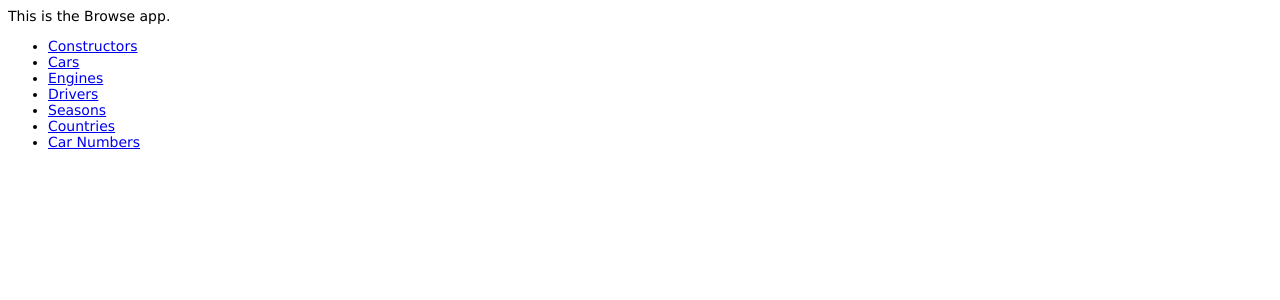
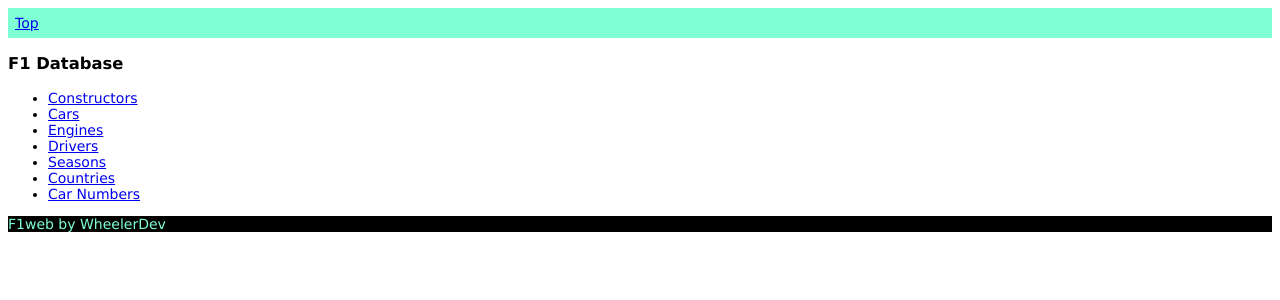
Before and after one commit to riktov/f1web, a Django app: page / in a window 1280 px wide. Shown: the top 300 px of the page. Run offline with Django 4.2, Linux system fonts and the light colour scheme; parts of the project's set-up code (start-up, migrations or seed data) failed here and were passed over.

Commit message:
refactor templates

```diff
--- a/browse/static/css/browse/common.css
+++ b/browse/static/css/browse/common.css
@@ -49,6 +49,10 @@ div.MainContent.EngineMaker div.ObjectDetail,
 div.MainContent.Constructor div.ObjectDetail {
     margin-left: 9em ;
 }
+
+div.MainContent div.Details h1 {
+    margin: 0 ;
+}
 div.ObjectDetail > h1{
     margin-top: 0 ;
 }
--- a/browse/templates/browse/base.html
+++ b/browse/templates/browse/base.html
@@ -16,7 +16,7 @@
 
     <link rel="icon" type="image/x-icon" href="{% static '/images/favicon.png' %}">
 
-    <meta name="viewport" content="width=device-width,initial-scale=1″ />
+    <meta name="viewport" content="width=device-width,initial-scale=1" />
 </head>
 
 <body>
--- a/browse/templates/browse/index.html
+++ b/browse/templates/browse/index.html
@@ -1,14 +1,13 @@
+{% extends "browse/base.html" %}
 {% load static %}
 
-<html>
+{% block head %}
+<title>F1 Database</title>
+{% endblock %}
 
-<head>
-    <meta name="viewport" content="width=device-width,initial-scale=1"/>
-    <link rel="stylesheet" type="text/css" href="{% static 'css/browse/common.css' %}" />
-</head>
+{% block maincontent %}
 
-<body>
-This is the Browse app.
+<h3>F1 Database</h3>
 
     <ul>
         <li>
@@ -33,5 +32,4 @@ This is the Browse app.
             <a href="{% url 'number_list' %}">Car Numbers</a>
         </li>
     </ul>
-</body>
-</html>
+{% endblock %}
--- a/browse/templates/f1web/season_detail.html
+++ b/browse/templates/f1web/season_detail.html
@@ -37,7 +37,7 @@
     <div id="champions">
         Driver's Champion:
         {% if object.drivers_champion %}
-        <a href="{% url 'driver_detail' object.drivers_champion.slug %}">{{object.drivers_champion}}</a>
+        <a href="{% url 'driver_detail' object.drivers_champion.slug %}">{{object.drivers_champion}} ({{object.drivers_champion_team}})</a>
         {% endif %}
         <br/>
         Constructor's Champion:
```
Also changed, not shown: browse/templates/f1web/season_list.html (+5 -13 lines).
